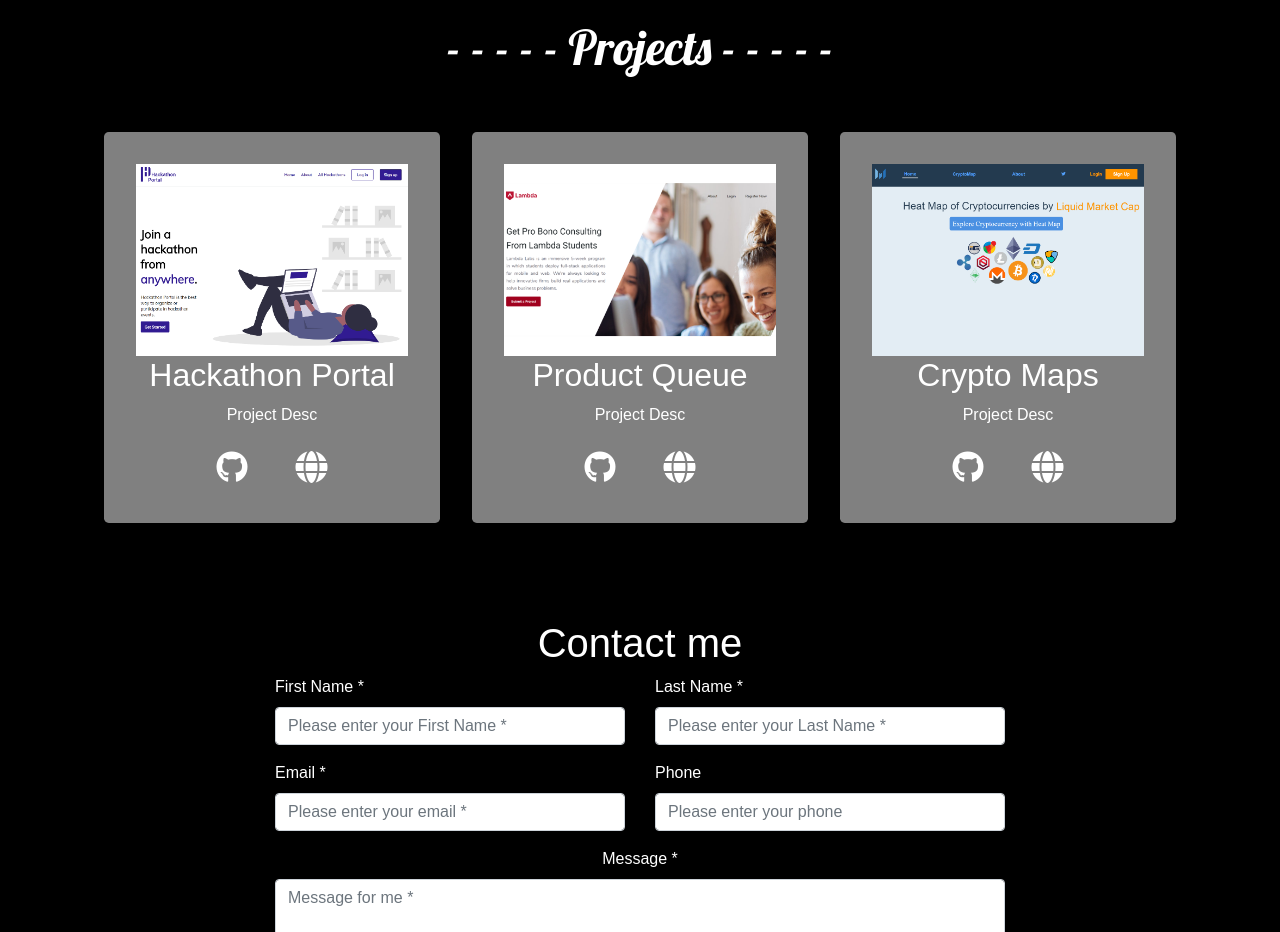
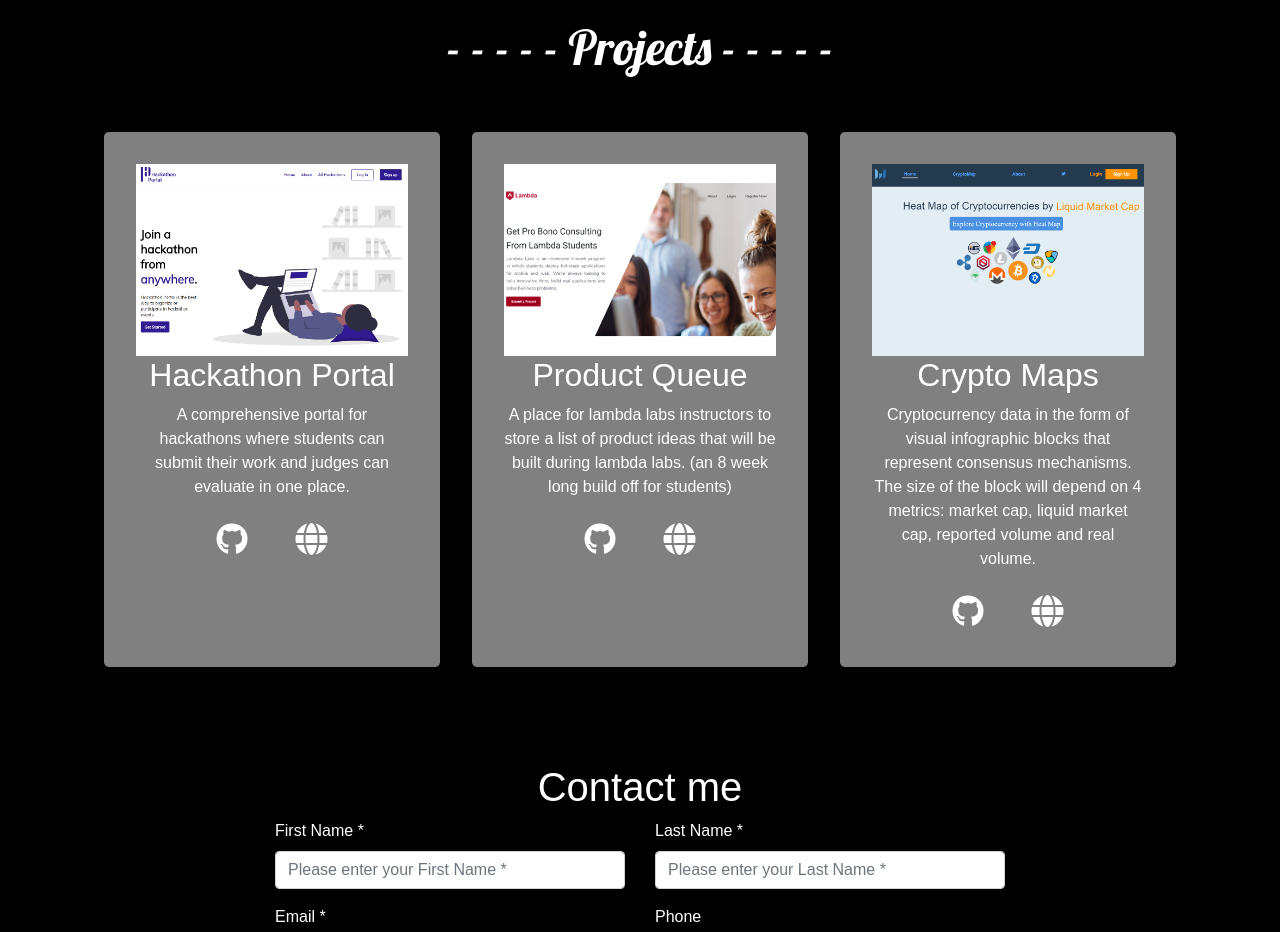
Before and after one commit to A-Powell/portfolio, a React (Create React App) app: page / in a window 1280 px wide. Shown: the part 1220-2152 px from the top of the page. Built offline with nearby package versions, Linux system fonts and the light colour scheme.

Commit message:
Descriptions, some changes, need to restyle

```diff
--- a/public/index.html
+++ b/public/index.html
@@ -16,15 +16,7 @@
   <link rel="shortcut icon" href="%PUBLIC_URL%/favicon.ico" />
   <link rel="stylesheet" href="https://maxcdn.bootstrapcdn.com/bootstrap/4.0.0/css/bootstrap.min.css"
     integrity="sha384-Gn5384xqQ1aoWXA+058RXPxPg6fy4IWvTNh0E263XmFcJlSAwiGgFAW/dAiS6JXm" crossorigin="anonymous" />
-  <script src="https://code.jquery.com/jquery-3.2.1.slim.min.js"
-    integrity="sha384-KJ3o2DKtIkvYIK3UENzmM7KCkRr/rE9/Qpg6aAZGJwFDMVNA/GpGFF93hXpG5KkN"
-    crossorigin="anonymous"></script>
-  <script src="https://cdnjs.cloudflare.com/ajax/libs/popper.js/1.12.9/umd/popper.min.js"
-    integrity="sha384-ApNbgh9B+Y1QKtv3Rn7W3mgPxhU9K/ScQsAP7hUibX39j7fakFPskvXusvfa0b4Q"
-    crossorigin="anonymous"></script>
-  <script src="https://maxcdn.bootstrapcdn.com/bootstrap/4.0.0/js/bootstrap.min.js"
-    integrity="sha384-JZR6Spejh4U02d8jOt6vLEHfe/JQGiRRSQQxSfFWpi1MquVdAyjUar5+76PVCmYl"
-    crossorigin="anonymous"></script>
+
   <!--
       Notice the use of %PUBLIC_URL% in the tags above.
       It will be replaced with the URL of the `public` folder during the build.
@@ -52,6 +44,19 @@
       To begin the development, run `npm start` or `yarn start`.
       To create a production bundle, use `npm run build` or `yarn build`.
     -->
+  <script src="https://code.jquery.com/jquery-3.2.1.slim.min.js"
+    integrity="sha384-KJ3o2DKtIkvYIK3UENzmM7KCkRr/rE9/Qpg6aAZGJwFDMVNA/GpGFF93hXpG5KkN"
+    crossorigin="anonymous"></script>
+  <script src="https://cdnjs.cloudflare.com/ajax/libs/popper.js/1.12.9/umd/popper.min.js"
+    integrity="sha384-ApNbgh9B+Y1QKtv3Rn7W3mgPxhU9K/ScQsAP7hUibX39j7fakFPskvXusvfa0b4Q"
+    crossorigin="anonymous"></script>
+  <script src="https://stackpath.bootstrapcdn.com/bootstrap/4.1.3/js/bootstrap.min.js"
+    integrity="sha384-ChfqqxuZUCnJSK3+MXmPNIyE6ZbWh2IMqE241rYiqJxyMiZ6OW/JmZQ5stwEULTy"
+    crossorigin="anonymous"></script>
+  <script src="https://maxcdn.bootstrapcdn.com/bootstrap/4.0.0/js/bootstrap.min.js"
+    integrity="sha384-JZR6Spejh4U02d8jOt6vLEHfe/JQGiRRSQQxSfFWpi1MquVdAyjUar5+76PVCmYl"
+    crossorigin="anonymous"></script>
+
 </body>
 
 </html>
--- a/src/components/contact/Contact.js
+++ b/src/components/contact/Contact.js
@@ -42,7 +42,7 @@ const Contact = () => {
     }
 
     return (
-        <div className="container">
+        <div className="container" id='Contact'>
             <h1>Contact me</h1>
 
             <div className="row">
--- a/src/components/navbar/NavBar.js
+++ b/src/components/navbar/NavBar.js
@@ -17,7 +17,7 @@ const NavBar = () => {
           <p>Projects</p>
         </a>
 
-        <a href="" className="nav-link">
+        <a href="#Contact" className="nav-link">
           <p>Contact</p>
         </a>
       </div>
--- a/src/components/projects/Projects.js
+++ b/src/components/projects/Projects.js
@@ -1,10 +1,13 @@
-import React from "react";
+import React, { useState } from "react";
 import "./styles.css";
 import cryptomap from '../../images/cryptomaps.PNG'
 import hackathonPortal from '../../images/hackathonportal.PNG'
 import productqueue from '../../images/productqueue.PNG'
 
-const Projects = () => {
+
+const Projects = (props) => {
+
+
   return (
     <div className="projects-holder" id="projects">
       <h3 className="projects-title"> - - - - - Projects - - - - -</h3>
@@ -15,13 +18,15 @@ const Projects = () => {
             alt="project"
           />
           <h2>Hackathon Portal</h2>
-          <p>Project Desc</p>
+          <p>A comprehensive portal for hackathons where students can submit their work and judges can evaluate in one place.</p>
+
           <a className="links" href="https://github.com/Lambda-School-Labs/hackathon-portal-fe">
             <i class="fab fa-github ii" />
           </a>
           <a className="links" href="https://www.hackathon-portal.tech/">
             <i class="fas fa-globe ii" />
           </a>
+
         </div>
 
         <div className="project">
@@ -30,7 +35,7 @@ const Projects = () => {
             alt="project"
           />
           <h2>Product Queue</h2>
-          <p>Project Desc</p>
+          <p>A place for lambda labs instructors to store a list of product ideas that will be built during lambda labs. (an 8 week long build off for students)</p>
           <a className="links" href="https://github.com/build-415-productqueue">
             <i class="fab fa-github ii" />
           </a>
@@ -45,7 +50,7 @@ const Projects = () => {
             alt="project"
           />
           <h2>Crypto Maps</h2>
-          <p>Project Desc</p>
+          <p>Cryptocurrency data in the form of visual infographic blocks that represent consensus mechanisms. The size of the block will depend on 4 metrics: market cap, liquid market cap, reported volume and real volume.</p>
           <a className="links" href="https://github.com/BwFT-CryptoMap/cryptomaps">
             <i class="fab fa-github ii" />
           </a>
--- a/src/components/projects/styles.css
+++ b/src/components/projects/styles.css
@@ -13,12 +13,15 @@
 }
 .project {
   background-color: grey;
+  word-wrap: normal;
   padding: 2rem;
   width: 21rem;
   text-align: center;
   margin: 1rem;
   border-radius: 0.3rem;
+  overflow: hidden;
 }
+
 .projects-title {
   font-size: 3rem;
   padding: 2rem;
```
